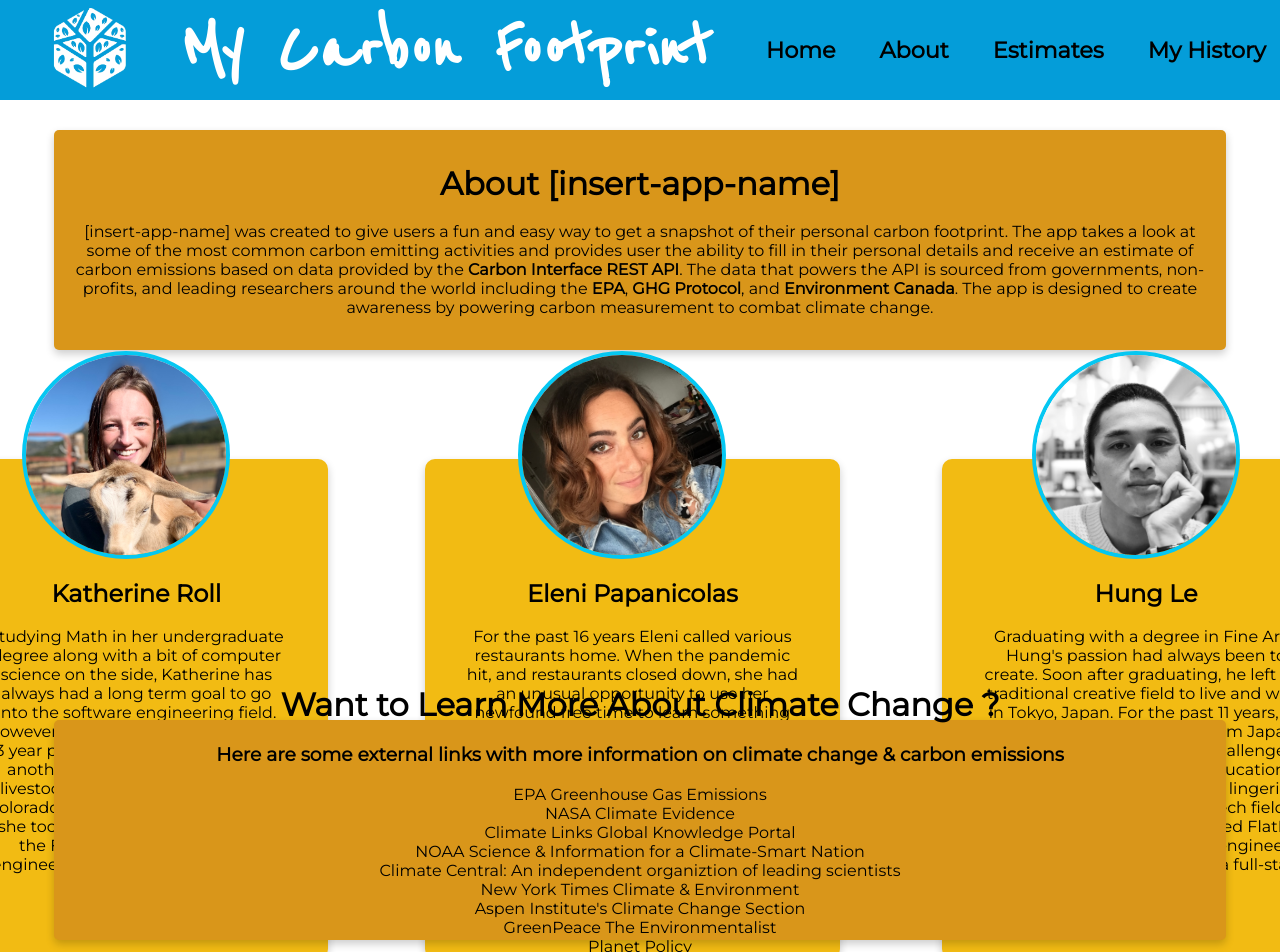
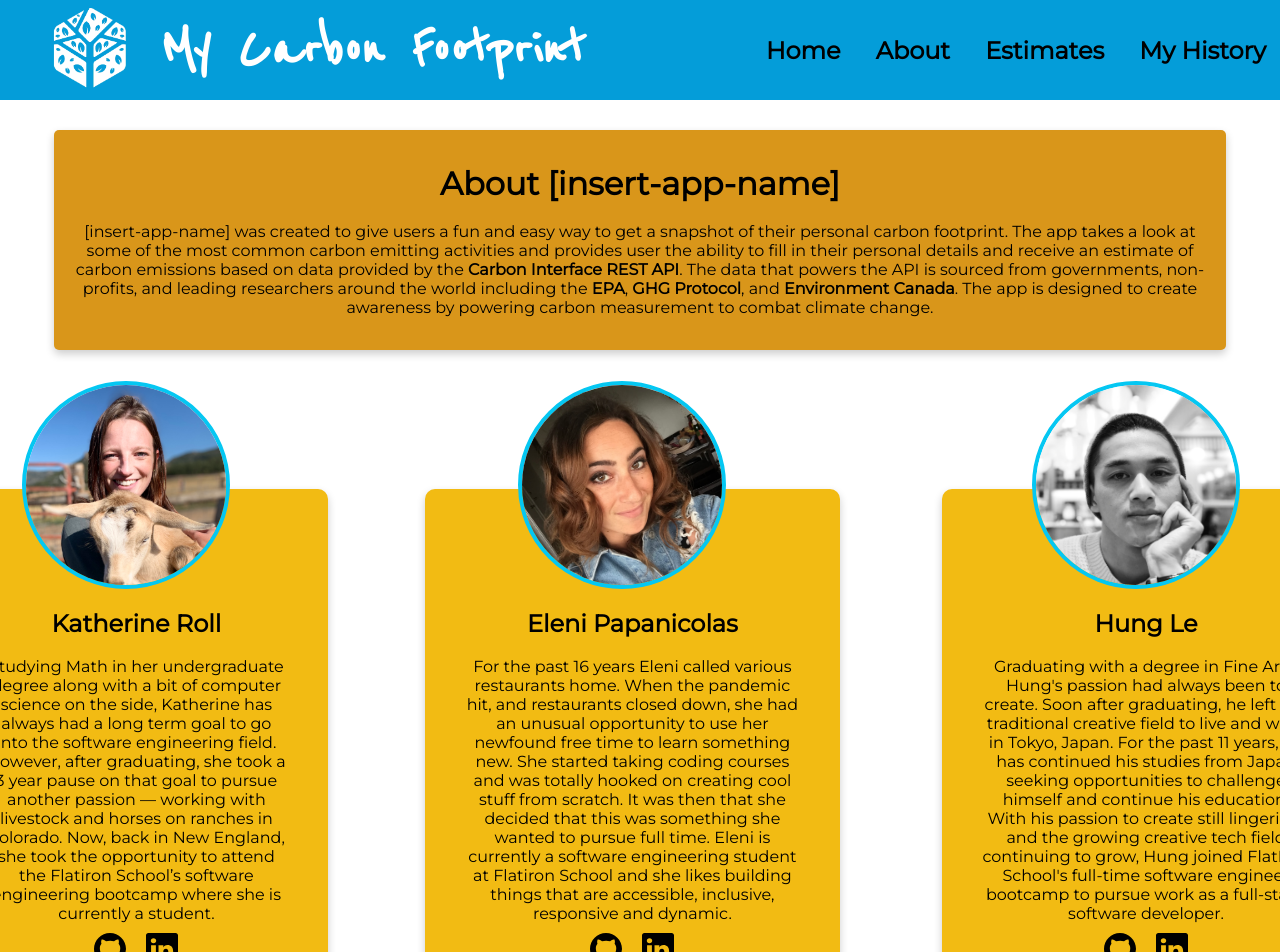
Before and after one commit to The-Orange-Dot/carbon-emission-app, a React (Create React App) app: page /about in a window 1280 px wide. Shown: the top 952 px of the page. Built offline with nearby package versions, Linux system fonts and the light colour scheme; data requests are answered from the project's data file; a web font is replaced by a local one.

Commit message:
styling changes

```diff
--- a/src/Components/Emissions/EmissionPage.css
+++ b/src/Components/Emissions/EmissionPage.css
@@ -121,11 +121,19 @@
 .emission-popup {
   background-color: #d9961a;
   width: 500px;
-  height: 200px;
+  height: 280px;
   z-index: 1;
   box-shadow: 0 4px 8px 0 rgba(0, 0, 0, 0.2);
   border-radius: 10px;
   padding: 50px;
+  display: flex;
+  justify-content: center;
+  align-items: center;
+}
+
+.emission-popup button,
+h4 {
+  margin: 5px;
 }
 
 .popup-container {
--- a/src/Components/about/About.css
+++ b/src/Components/about/About.css
@@ -9,6 +9,7 @@
   display: flex;
   flex-direction: column;
   align-items: center;
+  justify-content: space-evenly;
 }
 
 .user-page-container > div {
@@ -22,6 +23,7 @@
 
 .about-card {
   margin: 20px;
+  margin-bottom: 50px;
   padding: 10px;
   height: 200px;
   width: 90%;
@@ -105,7 +107,7 @@
 .more-info-card {
   margin: 20px;
   padding: 10px;
-  height: 200px;
+  height: 310px;
   width: 90%;
   background-color: #d9961a;
   box-shadow: 0 4px 8px 0 rgba(0, 0, 0, 0.2);
@@ -114,6 +116,7 @@
   flex-direction: column;
   justify-content: center;
   align-items: center;
+  transform: translateY(310px);
 }
 
 .link-list {
--- a/src/Components/navBar/NavBar.css
+++ b/src/Components/navBar/NavBar.css
@@ -29,7 +29,8 @@
 
 #name-of-app {
   font-family: "Reenie Beanie", cursive;
-  font-size: 5rem;
+  font-size: 4rem;
+  transform: translateX(-20px);
 }
 
 .nav-buttons > ul {
@@ -59,7 +60,7 @@
 }
 
 .nav-buttons > ul > li {
-  font-size: 1.4rem;
+  font-size: 1.5rem;
 }
 
 .nav-buttons > ul > li:hover {
--- a/src/Components/userInfo/UserInfo.css
+++ b/src/Components/userInfo/UserInfo.css
@@ -11,7 +11,7 @@
   height: 120px;
   width: 300px;
   background-color: #f2bb13;
-  color: white;
+  color: black;
   box-shadow: 0 4px 8px 0 rgba(0, 0, 0, 0.2);
   border-radius: 5px;
   display: flex;
```
